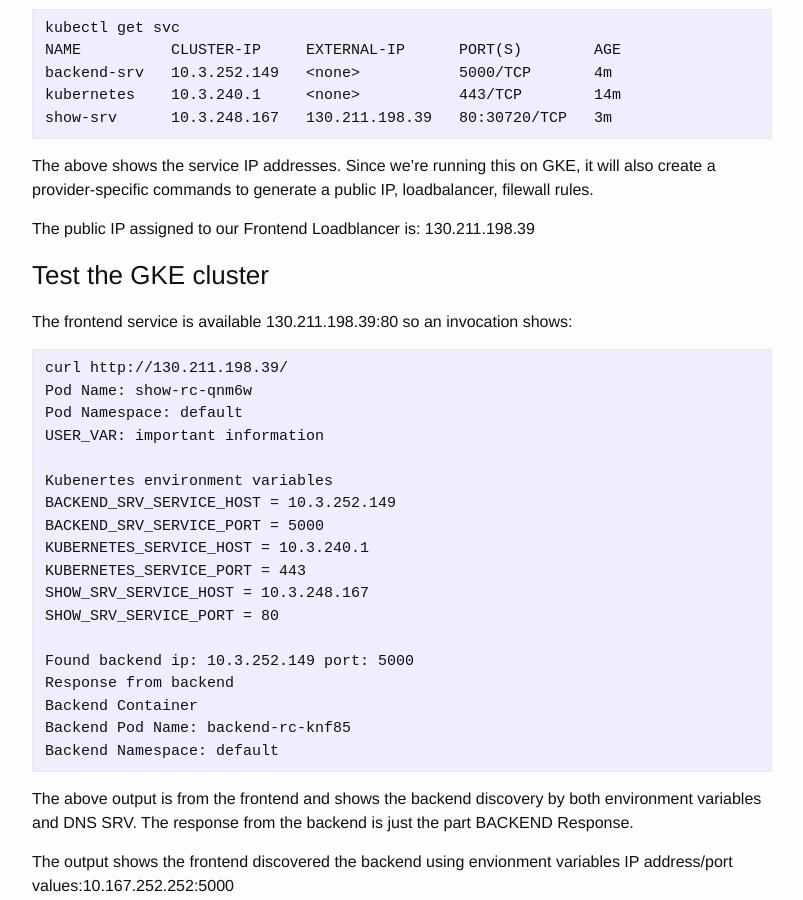
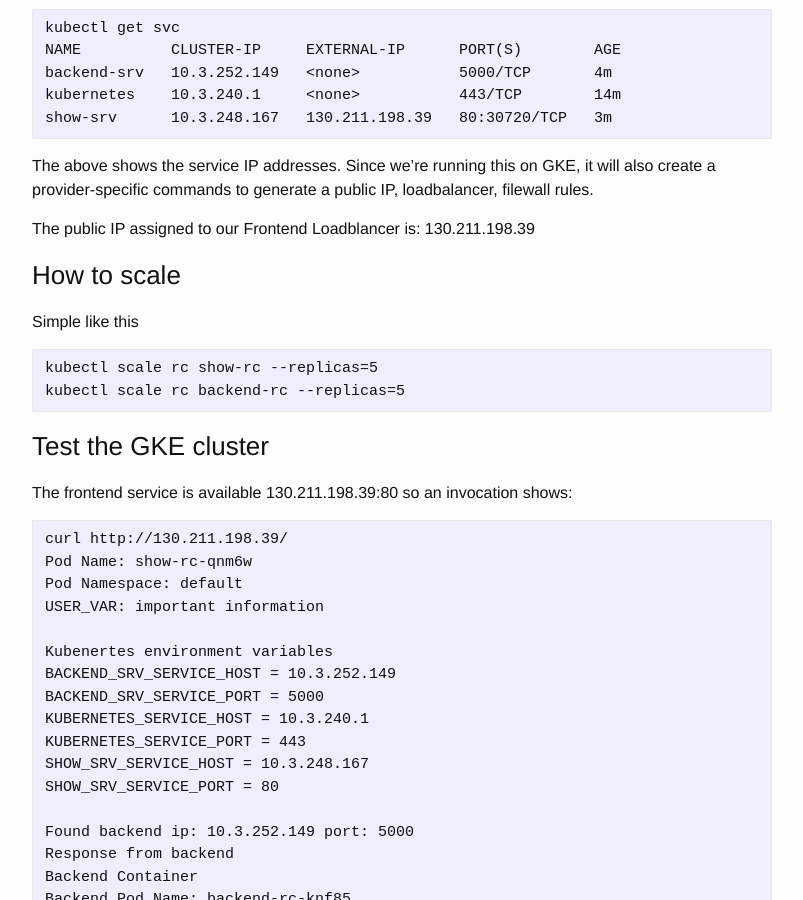
Before and after one commit to nickleefly/nickleefly.github.io, a Jekyll site: the page built from _posts/2017-02-16-kubernetes-helloworld.md, in a window 1280 px wide and 900 px high, scrolled down 5752 px. Shown: the whole window, without its empty margins (238-1041 px from the left). Built offline with Jekyll 4.4.1, drawn with Linux system fonts in a browser that asks for light colours; comment, search, counter and statistics services are not loaded.

Commit message:
add how to scale

```diff
--- a/_posts/2017-02-16-kubernetes-helloworld.md
+++ b/_posts/2017-02-16-kubernetes-helloworld.md
@@ -273,6 +273,13 @@ The above shows the service IP addresses. Since we're running this on GKE, it wi
 
 The public IP assigned to our Frontend Loadblancer is: 130.211.198.39
 
+### How to scale
+
+Simple like this
+
+    kubectl scale rc show-rc --replicas=5
+    kubectl scale rc backend-rc --replicas=5
+
 ### Test the GKE cluster
 
 The frontend service is available 130.211.198.39:80 so an invocation shows:
```
